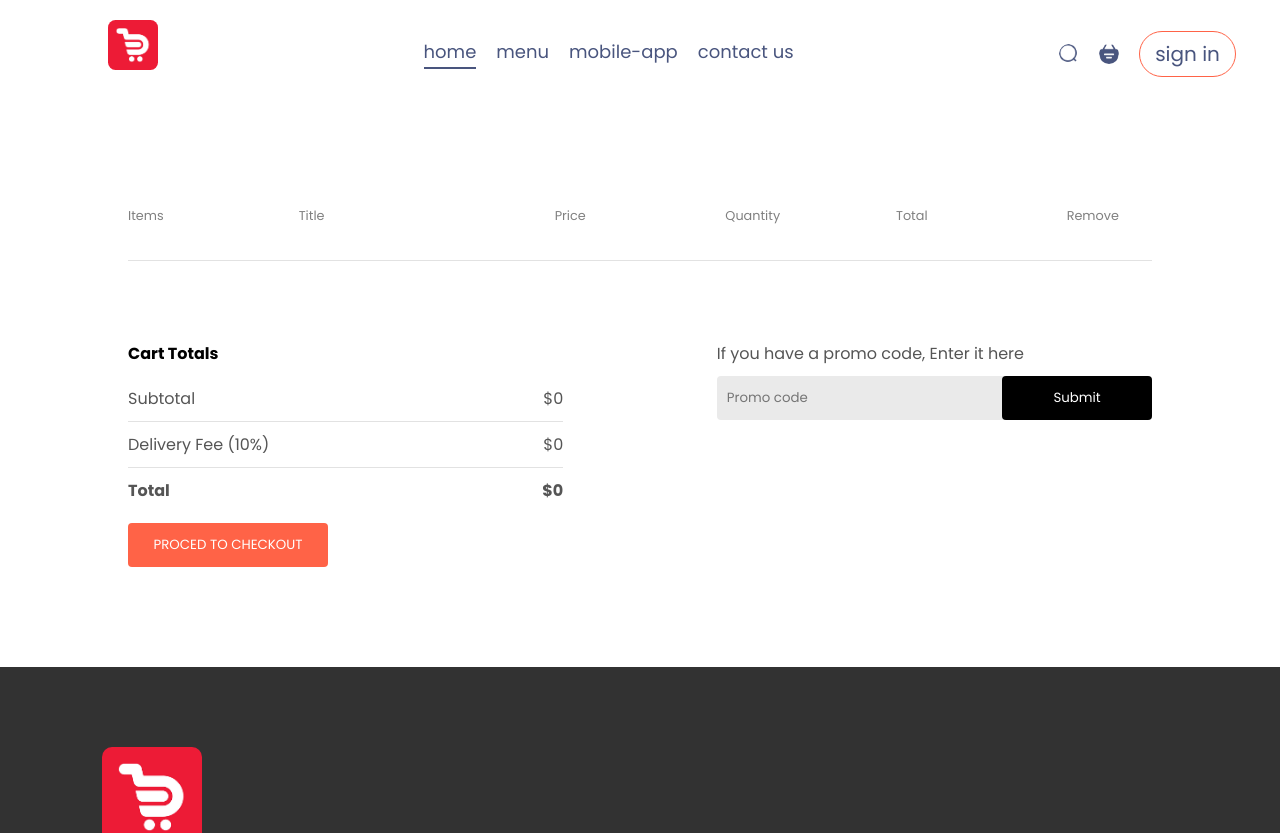
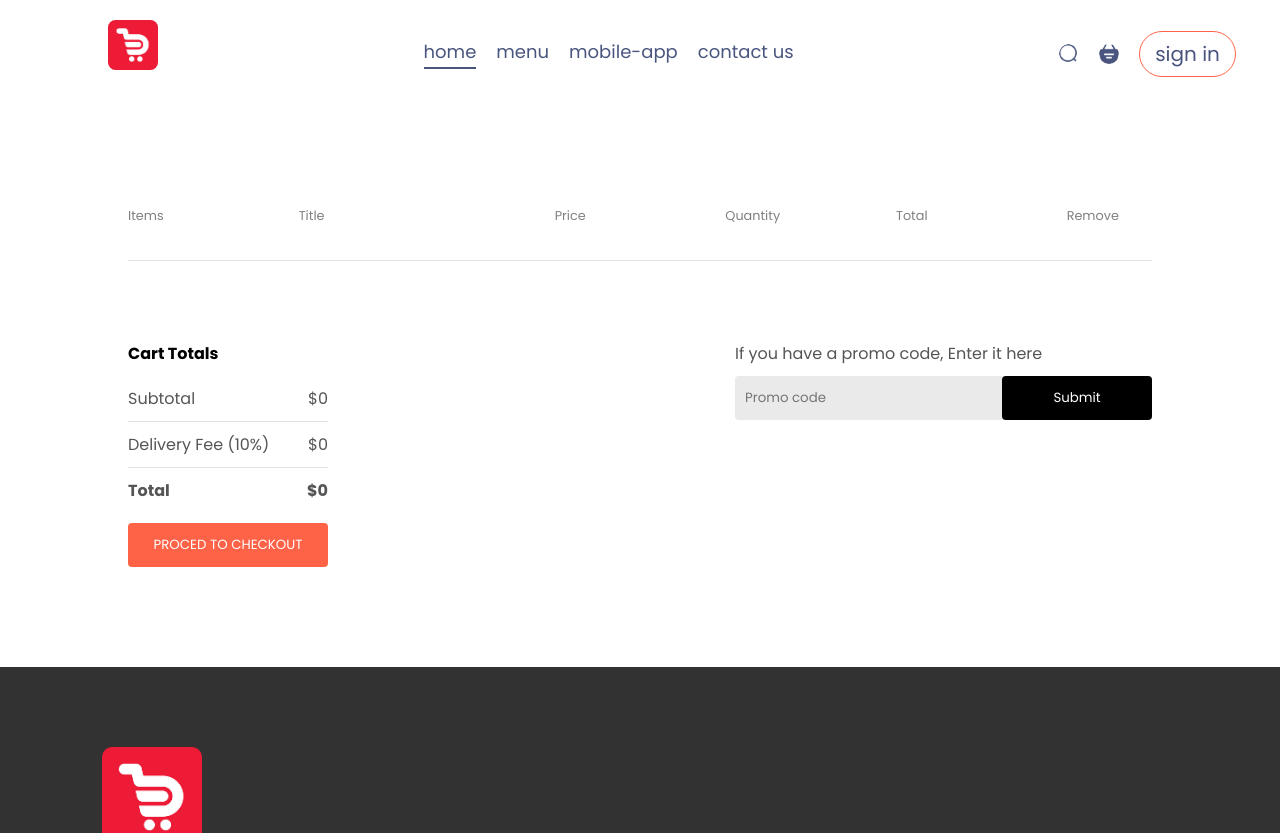
Before and after one commit to la3t0Masoud/Food-Del, a React (Vite) app in the folder frontend/: page /cart in a window 1280 px wide. Shown: the top 833 px of the page. Built offline with nearby package versions, Linux system fonts and the light colour scheme.

Commit message:
Cart animations applied

```diff
--- a/frontend/src/pages/Cart/Cart.jsx
+++ b/frontend/src/pages/Cart/Cart.jsx
@@ -2,6 +2,7 @@ import React, { useContext, useState } from "react";
 import "./Cart.css";
 import { StoreContext } from "../../context/StoreContext";
 import { useNavigate } from "react-router-dom";
+import { motion } from "framer-motion";
 
 const Cart = ({ savedPrices = {} }) => {
   let QuantityOfCart = 0;
@@ -12,7 +13,6 @@ const Cart = ({ savedPrices = {} }) => {
   const navigate = useNavigate();
   const getItemPrice = (item) => savedPrices?.[item._id] ?? item.price; // ✅
 
-  // جمع کل با قیمت‌های آپدیت‌شده
   const getUpdatedTotal = () => {
     return food_list.reduce((total, item) => {
       if (cartItems[item._id] > 0) {
@@ -60,13 +60,19 @@ const Cart = ({ savedPrices = {} }) => {
           }
         })}
       </div>
+
       <div className="cart-bottom">
+        <motion.div
+          initial={{ opacity: 0, y: 200 }}
+          transition={{ duration: 1.5, ease: "easeOut", delay: 1 }}
+          whileInView={{ opacity: 1, y: 0 }}
+          viewport={{ once: true }}>
           <div className="cart-total">
             <h4>Cart Totals</h4>
             <div>
               <div className="cart-total-details">
                 <p>Subtotal</p>
-              <p>${updatedTotal}</p> {/* ← آپدیت */}
+                <p>${updatedTotal}</p>
               </div>
               <hr />
               <div className="cart-total-details">
@@ -81,8 +87,16 @@ const Cart = ({ savedPrices = {} }) => {
                 </b>
               </div>
             </div>
-          <button onClick={() => navigate("/order")}>PROCED TO CHECKOUT</button>
+            <button onClick={() => navigate("/order")}>
+              PROCED TO CHECKOUT
+            </button>
           </div>
+        </motion.div>
+        <motion.div
+          initial={{ opacity: 0, y: 200 }}
+          transition={{ duration: 1.5, ease: "easeOut", delay: 0.8 }}
+          whileInView={{ opacity: 1, y: 0 }}
+          viewport={{ once: true }}>
           <div className="cart-promocode">
             <div>
               <p>If you have a promo code, Enter it here</p>
@@ -92,6 +106,7 @@ const Cart = ({ savedPrices = {} }) => {
               </div>
             </div>
           </div>
+        </motion.div>
       </div>
     </div>
   );
```
Lines whose indentation alone changed are shown as unchanged.
